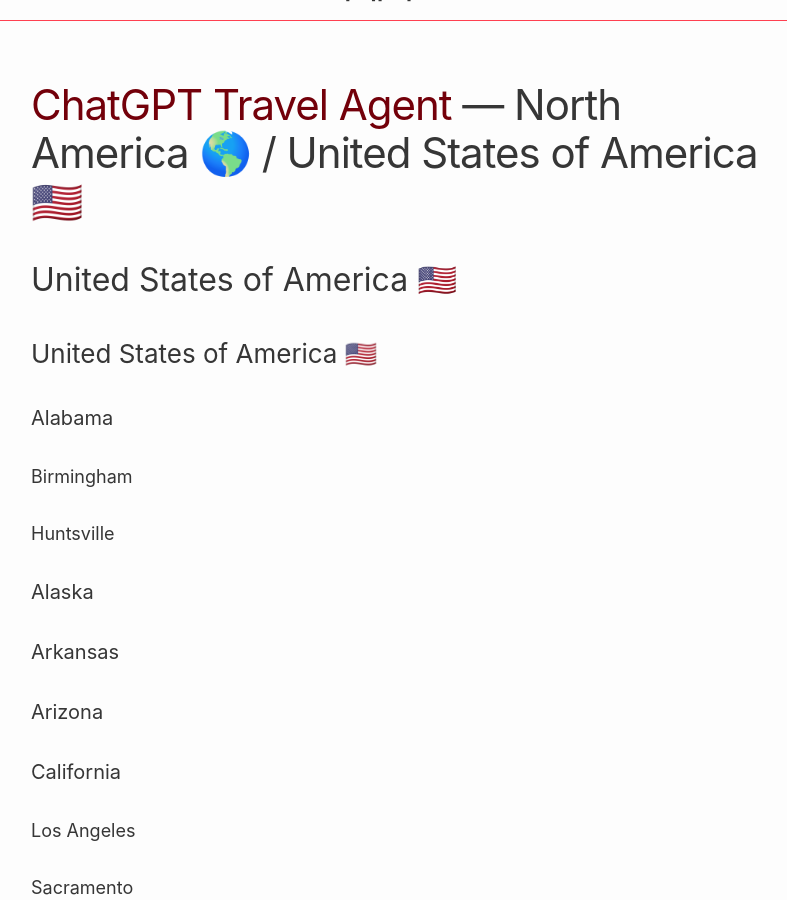
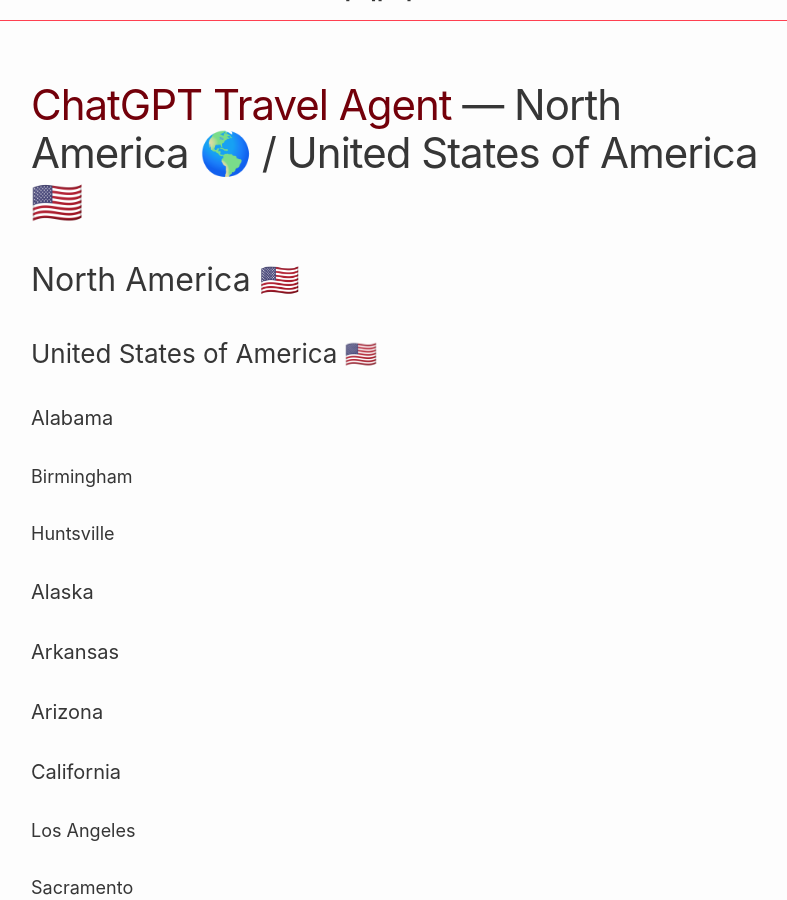
Before and after one commit to RalphHightower/RalphHightower, a Jekyll site: the page built from TravelAgentChatGPT/TravelAgentUnitedState.md, in a window 1280 px wide and 900 px high, scrolled down 1119 px. Shown: the whole window, without its empty margins (239-1026 px from the left). Built offline with Jekyll 4.4.1, drawn with Linux system fonts in a browser that asks for light colours; our own code applies the rules of GitHub Pages for plain Markdown files.

Commit message:
[fix](doc): change H2 to North America

```diff
--- a/TravelAgentChatGPT/TravelAgentUnitedState.md
+++ b/TravelAgentChatGPT/TravelAgentUnitedState.md
@@ -1,5 +1,5 @@
 # [ChatGPT Travel Agent](https://chat.openai.com/) — North America 🌎 / United States of America 🇺🇸
-## United States of America 🇺🇸
+## North America 🇺🇸
 ### United States of America 🇺🇸
 #### Alabama
 ##### Birmingham
```
